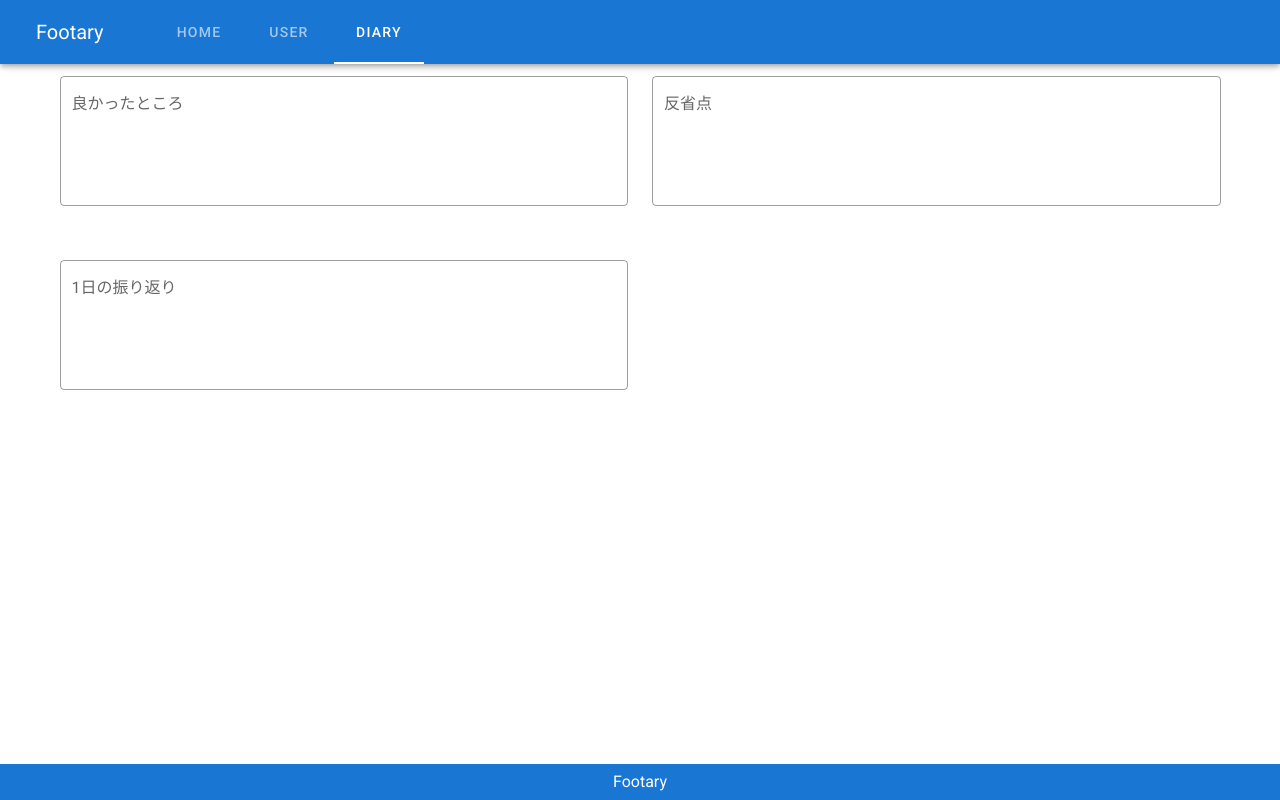
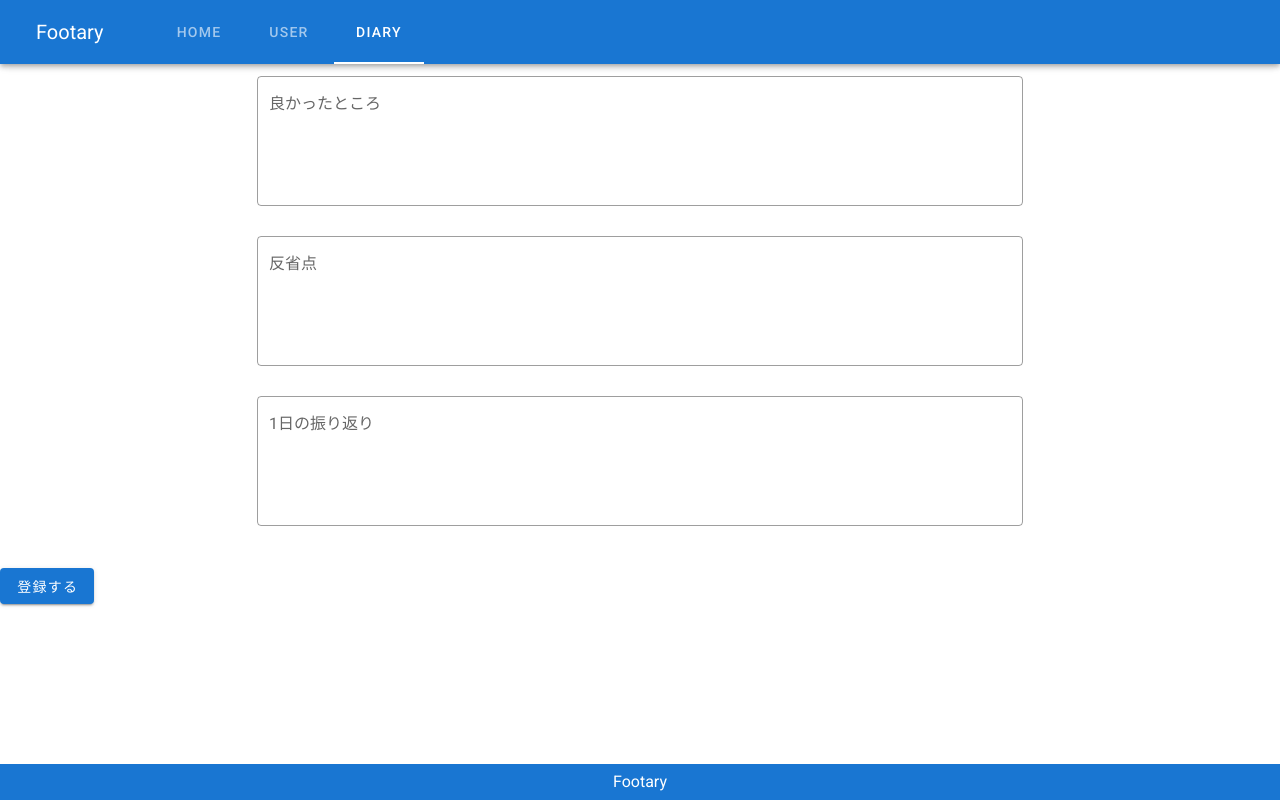
Before and after one commit to Tstegen1/footary, a Vue app: page /diary in a window 1280 px wide. Built offline with nearby package versions, Linux system fonts and the light colour scheme.

Commit message:
diary修正中

```diff
--- a/src/pages/Diary.vue
+++ b/src/pages/Diary.vue
@@ -2,8 +2,8 @@
 <template>
   <v-main>
     <v-container>
-      <v-row>
-        <v-col cols="12" md="6">
+      <v-row justify="center">
+        <v-col xs="12" sm="8" md="8">
           <v-textarea
             auto-grow
             outlined
@@ -11,8 +11,6 @@
             label="良かったところ"
             v-model="goodText"
           ></v-textarea>
-        </v-col>
-        <v-col cols="12" md="6">
           <v-textarea
             auto-grow
             outlined
@@ -20,8 +18,6 @@
             label="反省点"
             v-model="badText"
           ></v-textarea>
-        </v-col>
-        <v-col cols="12" md="6">
           <v-textarea
             auto-grow
             outlined
@@ -32,6 +28,9 @@
         </v-col>
       </v-row>
     </v-container>
+    <v-btn color="primary" class="btn">
+      登録する
+    </v-btn>
   </v-main>
 </template>
 
```
Lines whose indentation alone changed are shown as unchanged.
